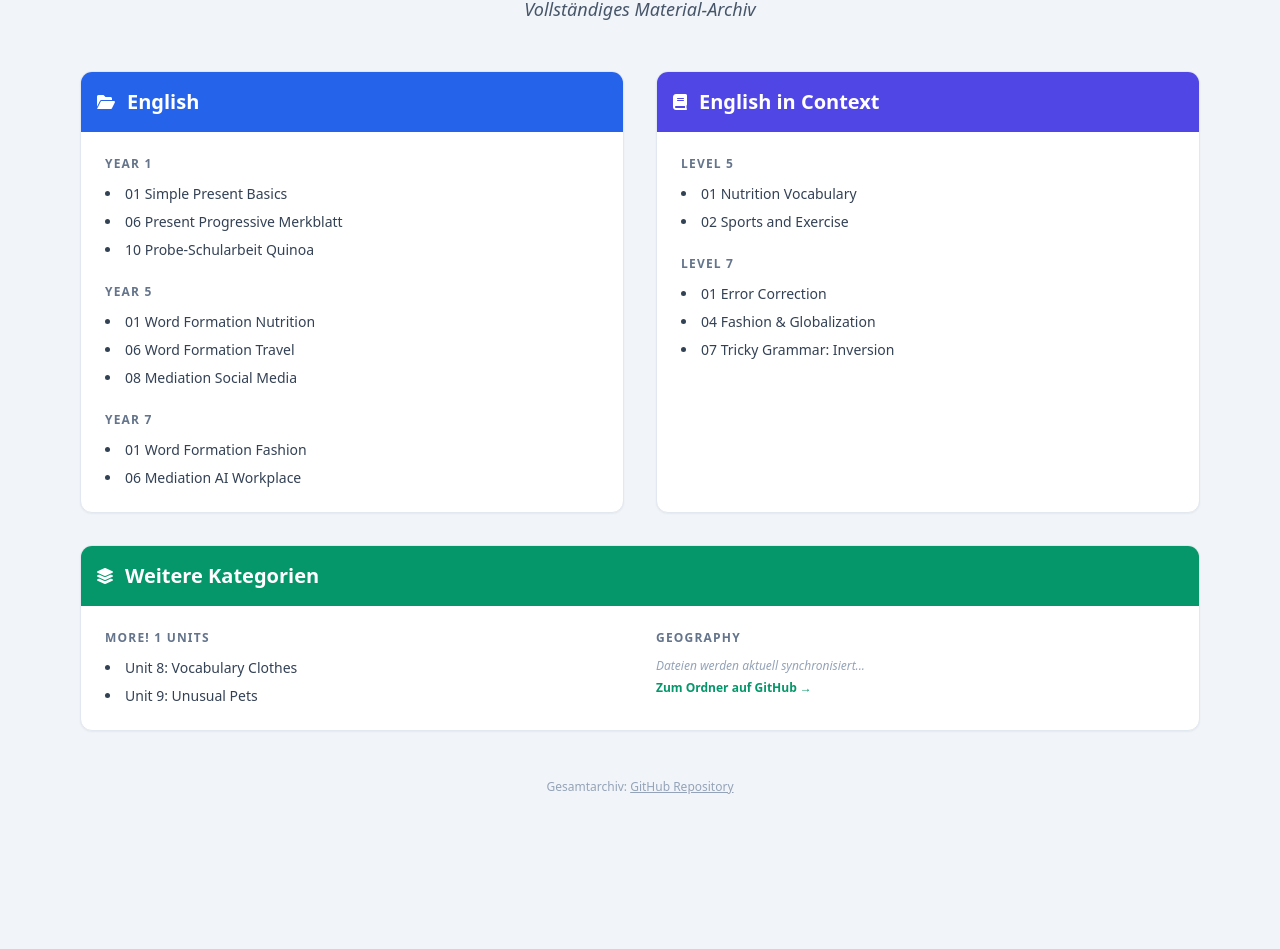
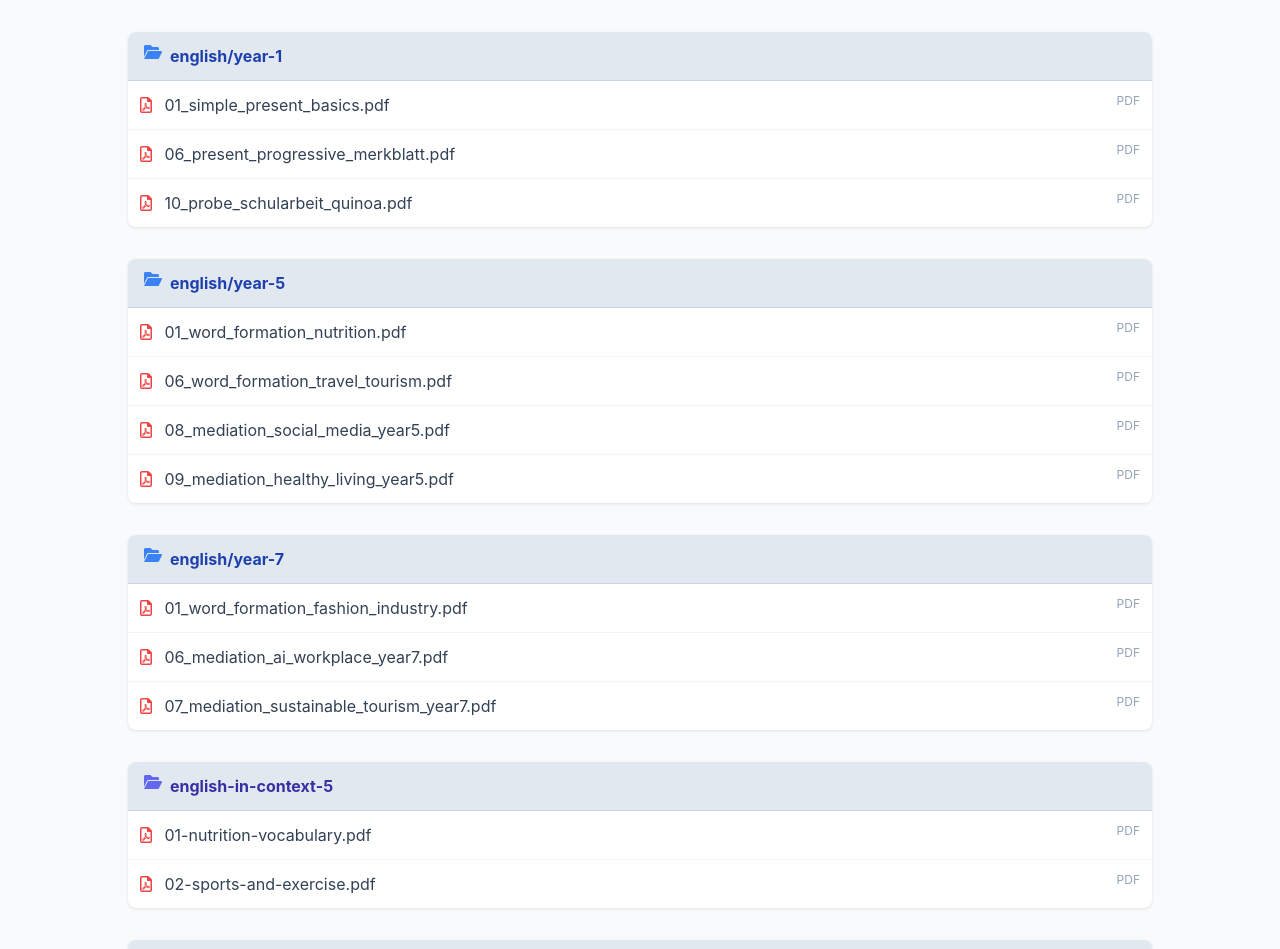
Before and after one commit to Danjo124/-teaching-materials, a plain HTML site: page index.html in a window 1280 px wide. Shown: the part 101-1050 px from the top of the page. Before the commit the page ends 944 px from the top, so only its background shows below. Drawn offline with nearby package versions, Linux system fonts and the light colour scheme.

Commit message:
Change layout to a direct file explorer style for full access

```diff
--- a/index.html
+++ b/index.html
@@ -3,109 +3,140 @@
 <head>
     <meta charset="UTF-8">
     <meta name="viewport" content="width=device-width, initial-scale=1.0">
-    <title>Daniel Tekula – Unterrichtsmaterialien</title>
+    <title>Daniel Tekula – Datei-Explorer</title>
     <script src="https://cdn.tailwindcss.com"></script>
     <link rel="stylesheet" href="https://cdnjs.cloudflare.com/ajax/libs/font-awesome/6.0.0/css/all.min.css">
     <style>
-        body { background-color: #f1f5f9; }
-        .folder-card { transition: all 0.2s ease; }
-        .folder-card:hover { transform: scale(1.02); }
-        .pdf-link:hover { color: #2563eb; text-decoration: underline; }
+        body { background-color: #f8fafc; font-family: 'Inter', sans-serif; }
+        .file-row:hover { background-color: #f1f5f9; }
+        .folder-section { margin-bottom: 2rem; background: white; border-radius: 8px; box-shadow: 0 1px 3px rgba(0,0,0,0.1); overflow: hidden; }
+        .folder-header { background: #e2e8f0; padding: 0.75rem 1rem; font-weight: bold; display: flex; items-center; gap: 0.5rem; border-bottom: 1px solid #cbd5e1; }
     </style>
 </head>
-<body class="min-h-screen font-sans text-slate-900">
-    <div class="max-w-6xl mx-auto px-4 py-12">
-        <header class="text-center mb-12">
-            <h1 class="text-4xl font-extrabold text-slate-800 mb-2">Daniel Tekula</h1>
-            <p class="text-lg text-slate-600 italic">Vollständiges Material-Archiv</p>
+<body class="p-4 md:p-8">
+    <div class="max-w-5xl mx-auto">
+        <header class="mb-8 flex justify-between items-center border-b pb-4">
+            <div>
+                <h1 class="text-2xl font-bold text-slate-800">Dateien von Daniel Tekula</h1>
+                <p class="text-slate-500 text-sm">Automatischer Datei-Index aller Unterrichtsmaterialien</p>
+            </div>
+            <a href="https://github.com/Danjo124/-teaching-materials" target="_blank" class="text-slate-500 hover:text-slate-800">
+                <i class="fab fa-github fa-2xl"></i>
+            </a>
         </header>
 
-        <div class="grid grid-cols-1 md:grid-cols-2 gap-8">
-
-            <!-- English Main -->
-            <section class="bg-white rounded-xl shadow-sm border border-slate-200 overflow-hidden">
-                <div class="bg-blue-600 p-4 text-white flex items-center gap-3">
-                    <i class="fas fa-folder-open"></i>
-                    <h2 class="font-bold text-xl">English</h2>
-                </div>
-                <div class="p-6 space-y-6">
-                    <div>
-                        <h3 class="font-bold text-slate-500 uppercase text-xs mb-3 tracking-widest">Year 1</h3>
-                        <ul class="text-sm space-y-2 list-disc list-inside text-slate-700">
-                            <li><a class="pdf-link" href="english/year-1/01_simple_present_basics.pdf">01 Simple Present Basics</a></li>
-                            <li><a class="pdf-link" href="english/year-1/06_present_progressive_merkblatt.pdf">06 Present Progressive Merkblatt</a></li>
-                            <li><a class="pdf-link" href="english/year-1/10_probe_schularbeit_quinoa.pdf">10 Probe-Schularbeit Quinoa</a></li>
-                        </ul>
-                    </div>
-                    <div>
-                        <h3 class="font-bold text-slate-500 uppercase text-xs mb-3 tracking-widest">Year 5</h3>
-                        <ul class="text-sm space-y-2 list-disc list-inside text-slate-700">
-                            <li><a class="pdf-link" href="english/year-5/01_word_formation_nutrition.pdf">01 Word Formation Nutrition</a></li>
-                            <li><a class="pdf-link" href="english/year-5/06_word_formation_travel_tourism.pdf">06 Word Formation Travel</a></li>
-                            <li><a class="pdf-link" href="english/year-5/08_mediation_social_media_year5.pdf">08 Mediation Social Media</a></li>
-                        </ul>
-                    </div>
-                    <div>
-                        <h3 class="font-bold text-slate-500 uppercase text-xs mb-3 tracking-widest">Year 7</h3>
-                        <ul class="text-sm space-y-2 list-disc list-inside text-slate-700">
-                            <li><a class="pdf-link" href="english/year-7/01_word_formation_fashion_industry.pdf">01 Word Formation Fashion</a></li>
-                            <li><a class="pdf-link" href="english/year-7/06_mediation_ai_workplace_year7.pdf">06 Mediation AI Workplace</a></li>
-                        </ul>
+        <!-- English Year 1 -->
+        <div class="folder-section">
+            <div class="folder-header text-blue-800"><i class="fas fa-folder-open text-blue-500"></i> english/year-1</div>
+            <div class="divide-y divide-slate-100">
+                <a href="english/year-1/01_simple_present_basics.pdf" target="_blank" class="file-row flex justify-between p-3 transition">
+                    <span class="text-slate-700"><i class="far fa-file-pdf text-red-500 mr-2"></i> 01_simple_present_basics.pdf</span>
+                    <span class="text-slate-400 text-xs uppercase">PDF</span>
+                </a>
+                <a href="english/year-1/06_present_progressive_merkblatt.pdf" target="_blank" class="file-row flex justify-between p-3 transition">
+                    <span class="text-slate-700"><i class="far fa-file-pdf text-red-500 mr-2"></i> 06_present_progressive_merkblatt.pdf</span>
+                    <span class="text-slate-400 text-xs uppercase">PDF</span>
+                </a>
+                <a href="english/year-1/10_probe_schularbeit_quinoa.pdf" target="_blank" class="file-row flex justify-between p-3 transition">
+                    <span class="text-slate-700"><i class="far fa-file-pdf text-red-500 mr-2"></i> 10_probe_schularbeit_quinoa.pdf</span>
+                    <span class="text-slate-400 text-xs uppercase">PDF</span>
+                </a>
             </div>
         </div>
-            </section>
 
-            <!-- English in Context -->
-            <section class="bg-white rounded-xl shadow-sm border border-slate-200 overflow-hidden">
-                <div class="bg-indigo-600 p-4 text-white flex items-center gap-3">
-                    <i class="fas fa-book"></i>
-                    <h2 class="font-bold text-xl">English in Context</h2>
-                </div>
-                <div class="p-6 space-y-6">
-                    <div>
-                        <h3 class="font-bold text-slate-500 uppercase text-xs mb-3 tracking-widest">Level 5</h3>
-                        <ul class="text-sm space-y-2 list-disc list-inside text-slate-700">
-                            <li><a class="pdf-link" href="english-in-context-5/01-nutrition-vocabulary.pdf">01 Nutrition Vocabulary</a></li>
-                            <li><a class="pdf-link" href="english-in-context-5/02-sports-and-exercise.pdf">02 Sports and Exercise</a></li>
-                        </ul>
-                    </div>
-                    <div>
-                        <h3 class="font-bold text-slate-500 uppercase text-xs mb-3 tracking-widest">Level 7</h3>
-                        <ul class="text-sm space-y-2 list-disc list-inside text-slate-700">
-                            <li><a class="pdf-link" href="english-in-context-7/01-error-correction-tricky.pdf">01 Error Correction</a></li>
-                            <li><a class="pdf-link" href="english-in-context-7/04-fashion-globalization-reading.pdf">04 Fashion & Globalization</a></li>
-                            <li><a class="pdf-link" href="english-in-context-7/07-tricky-grammar-inversion.pdf">07 Tricky Grammar: Inversion</a></li>
-                        </ul>
+        <!-- English Year 5 -->
+        <div class="folder-section">
+            <div class="folder-header text-blue-800"><i class="fas fa-folder-open text-blue-500"></i> english/year-5</div>
+            <div class="divide-y divide-slate-100">
+                <a href="english/year-5/01_word_formation_nutrition.pdf" target="_blank" class="file-row flex justify-between p-3 transition">
+                    <span class="text-slate-700"><i class="far fa-file-pdf text-red-500 mr-2"></i> 01_word_formation_nutrition.pdf</span>
+                    <span class="text-slate-400 text-xs uppercase">PDF</span>
+                </a>
+                <a href="english/year-5/06_word_formation_travel_tourism.pdf" target="_blank" class="file-row flex justify-between p-3 transition">
+                    <span class="text-slate-700"><i class="far fa-file-pdf text-red-500 mr-2"></i> 06_word_formation_travel_tourism.pdf</span>
+                    <span class="text-slate-400 text-xs uppercase">PDF</span>
+                </a>
+                <a href="english/year-5/08_mediation_social_media_year5.pdf" target="_blank" class="file-row flex justify-between p-3 transition">
+                    <span class="text-slate-700"><i class="far fa-file-pdf text-red-500 mr-2"></i> 08_mediation_social_media_year5.pdf</span>
+                    <span class="text-slate-400 text-xs uppercase">PDF</span>
+                </a>
+                <a href="english/year-5/09_mediation_healthy_living_year5.pdf" target="_blank" class="file-row flex justify-between p-3 transition">
+                    <span class="text-slate-700"><i class="far fa-file-pdf text-red-500 mr-2"></i> 09_mediation_healthy_living_year5.pdf</span>
+                    <span class="text-slate-400 text-xs uppercase">PDF</span>
+                </a>
             </div>
         </div>
-            </section>
 
-            <!-- More! 1 & Geography -->
-            <section class="bg-white rounded-xl shadow-sm border border-slate-200 overflow-hidden md:col-span-2">
-                <div class="bg-emerald-600 p-4 text-white flex items-center gap-3">
-                    <i class="fas fa-layer-group"></i>
-                    <h2 class="font-bold text-xl">Weitere Kategorien</h2>
-                </div>
-                <div class="p-6 grid grid-cols-1 md:grid-cols-2 gap-8">
-                    <div>
-                        <h3 class="font-bold text-slate-500 uppercase text-xs mb-3 tracking-widest">More! 1 Units</h3>
-                        <ul class="text-sm space-y-2 list-disc list-inside text-slate-700">
-                            <li><a class="pdf-link" href="more-1/unit-8-clothes/01_vocabulary_clothes.pdf">Unit 8: Vocabulary Clothes</a></li>
-                            <li><a class="pdf-link" href="more-1/unit-9-unusual-pets/09-unusual-pets-unit9.pdf">Unit 9: Unusual Pets</a></li>
-                        </ul>
-                    </div>
-                    <div>
-                        <h3 class="font-bold text-slate-500 uppercase text-xs mb-3 tracking-widest">Geography</h3>
-                        <p class="text-xs text-slate-400 italic">Dateien werden aktuell synchronisiert...</p>
-                        <a href="https://github.com/Danjo124/-teaching-materials/tree/main/geography" target="_blank" class="text-xs text-emerald-600 font-bold hover:underline">Zum Ordner auf GitHub →</a>
+        <!-- English Year 7 -->
+        <div class="folder-section">
+            <div class="folder-header text-blue-800"><i class="fas fa-folder-open text-blue-500"></i> english/year-7</div>
+            <div class="divide-y divide-slate-100">
+                <a href="english/year-7/01_word_formation_fashion_industry.pdf" target="_blank" class="file-row flex justify-between p-3 transition">
+                    <span class="text-slate-700"><i class="far fa-file-pdf text-red-500 mr-2"></i> 01_word_formation_fashion_industry.pdf</span>
+                    <span class="text-slate-400 text-xs uppercase">PDF</span>
+                </a>
+                <a href="english/year-7/06_mediation_ai_workplace_year7.pdf" target="_blank" class="file-row flex justify-between p-3 transition">
+                    <span class="text-slate-700"><i class="far fa-file-pdf text-red-500 mr-2"></i> 06_mediation_ai_workplace_year7.pdf</span>
+                    <span class="text-slate-400 text-xs uppercase">PDF</span>
+                </a>
+                <a href="english/year-7/07_mediation_sustainable_tourism_year7.pdf" target="_blank" class="file-row flex justify-between p-3 transition">
+                    <span class="text-slate-700"><i class="far fa-file-pdf text-red-500 mr-2"></i> 07_mediation_sustainable_tourism_year7.pdf</span>
+                    <span class="text-slate-400 text-xs uppercase">PDF</span>
+                </a>
             </div>
         </div>
-            </section>
 
+        <!-- English in Context 5 -->
+        <div class="folder-section">
+            <div class="folder-header text-indigo-800"><i class="fas fa-folder-open text-indigo-500"></i> english-in-context-5</div>
+            <div class="divide-y divide-slate-100">
+                <a href="english-in-context-5/01-nutrition-vocabulary.pdf" target="_blank" class="file-row flex justify-between p-3 transition">
+                    <span class="text-slate-700"><i class="far fa-file-pdf text-red-500 mr-2"></i> 01-nutrition-vocabulary.pdf</span>
+                    <span class="text-slate-400 text-xs uppercase">PDF</span>
+                </a>
+                <a href="english-in-context-5/02-sports-and-exercise.pdf" target="_blank" class="file-row flex justify-between p-3 transition">
+                    <span class="text-slate-700"><i class="far fa-file-pdf text-red-500 mr-2"></i> 02-sports-and-exercise.pdf</span>
+                    <span class="text-slate-400 text-xs uppercase">PDF</span>
+                </a>
+            </div>
         </div>
 
-        <footer class="mt-12 text-center text-slate-400 text-xs">
-            <p>Gesamtarchiv: <a href="https://github.com/Danjo124/-teaching-materials" class="underline hover:text-slate-600">GitHub Repository</a></p>
+        <!-- English in Context 7 -->
+        <div class="folder-section">
+            <div class="folder-header text-indigo-800"><i class="fas fa-folder-open text-indigo-500"></i> english-in-context-7</div>
+            <div class="divide-y divide-slate-100">
+                <a href="english-in-context-7/01-error-correction-tricky.pdf" target="_blank" class="file-row flex justify-between p-3 transition">
+                    <span class="text-slate-700"><i class="far fa-file-pdf text-red-500 mr-2"></i> 01-error-correction-tricky.pdf</span>
+                    <span class="text-slate-400 text-xs uppercase">PDF</span>
+                </a>
+                <a href="english-in-context-7/04-fashion-globalization-reading.pdf" target="_blank" class="file-row flex justify-between p-3 transition">
+                    <span class="text-slate-700"><i class="far fa-file-pdf text-red-500 mr-2"></i> 04-fashion-globalization-reading.pdf</span>
+                    <span class="text-slate-400 text-xs uppercase">PDF</span>
+                </a>
+                <a href="english-in-context-7/07-tricky-grammar-inversion.pdf" target="_blank" class="file-row flex justify-between p-3 transition">
+                    <span class="text-slate-700"><i class="far fa-file-pdf text-red-500 mr-2"></i> 07-tricky-grammar-inversion.pdf</span>
+                    <span class="text-slate-400 text-xs uppercase">PDF</span>
+                </a>
+            </div>
+        </div>
+
+        <!-- More! 1 -->
+        <div class="folder-section">
+            <div class="folder-header text-emerald-800"><i class="fas fa-folder-open text-emerald-500"></i> more-1</div>
+            <div class="divide-y divide-slate-100">
+                <a href="more-1/unit-8-clothes/01_vocabulary_clothes.pdf" target="_blank" class="file-row flex justify-between p-3 transition">
+                    <span class="text-slate-700"><i class="far fa-file-pdf text-red-500 mr-2"></i> unit-8-clothes/01_vocabulary_clothes.pdf</span>
+                    <span class="text-slate-400 text-xs uppercase">PDF</span>
+                </a>
+                <a href="more-1/unit-9-unusual-pets/09-unusual-pets-unit9.pdf" target="_blank" class="file-row flex justify-between p-3 transition">
+                    <span class="text-slate-700"><i class="far fa-file-pdf text-red-500 mr-2"></i> unit-9-unusual-pets/09-unusual-pets-unit9.pdf</span>
+                    <span class="text-slate-400 text-xs uppercase">PDF</span>
+                </a>
+            </div>
+        </div>
+
+        <footer class="mt-8 text-center text-slate-400 text-xs italic">
+            Zuletzt aktualisiert: 15. Februar 2026
         </footer>
     </div>
 </body>
```
Lines whose indentation alone changed are shown as unchanged.
